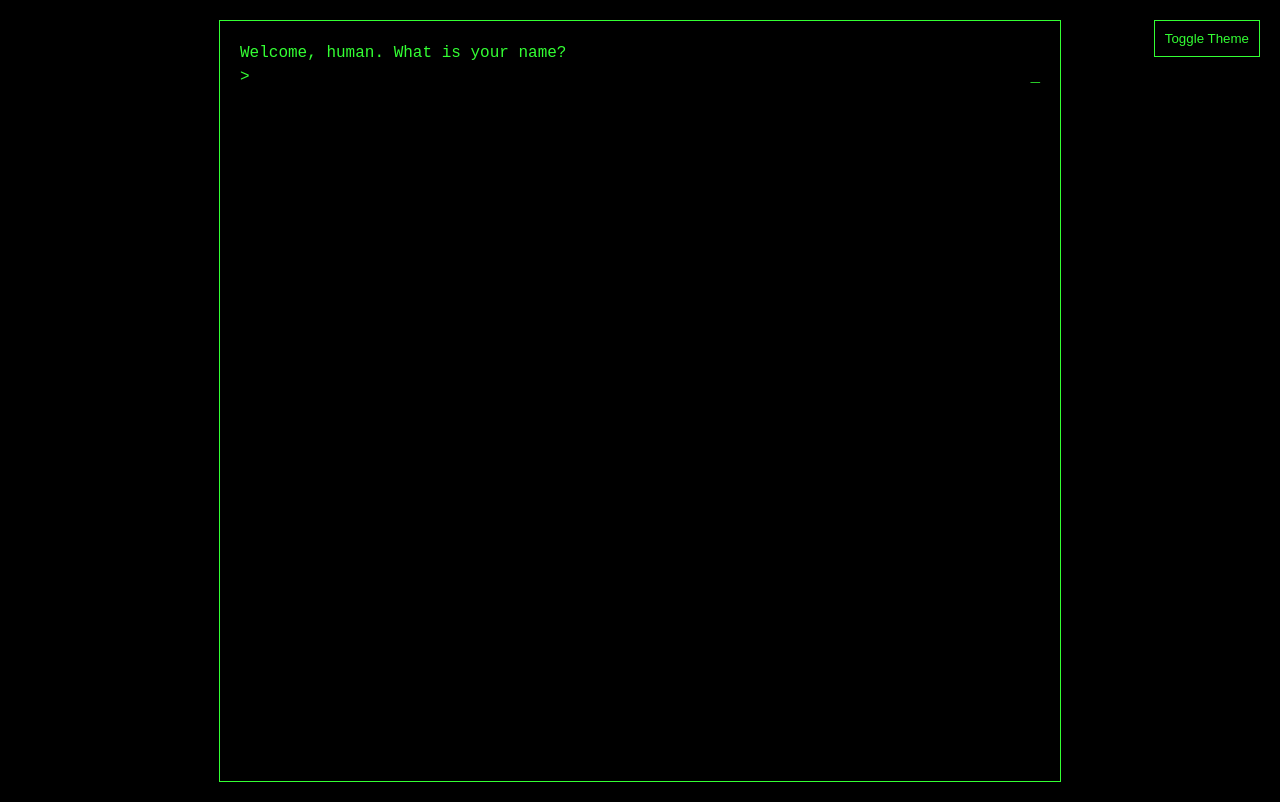
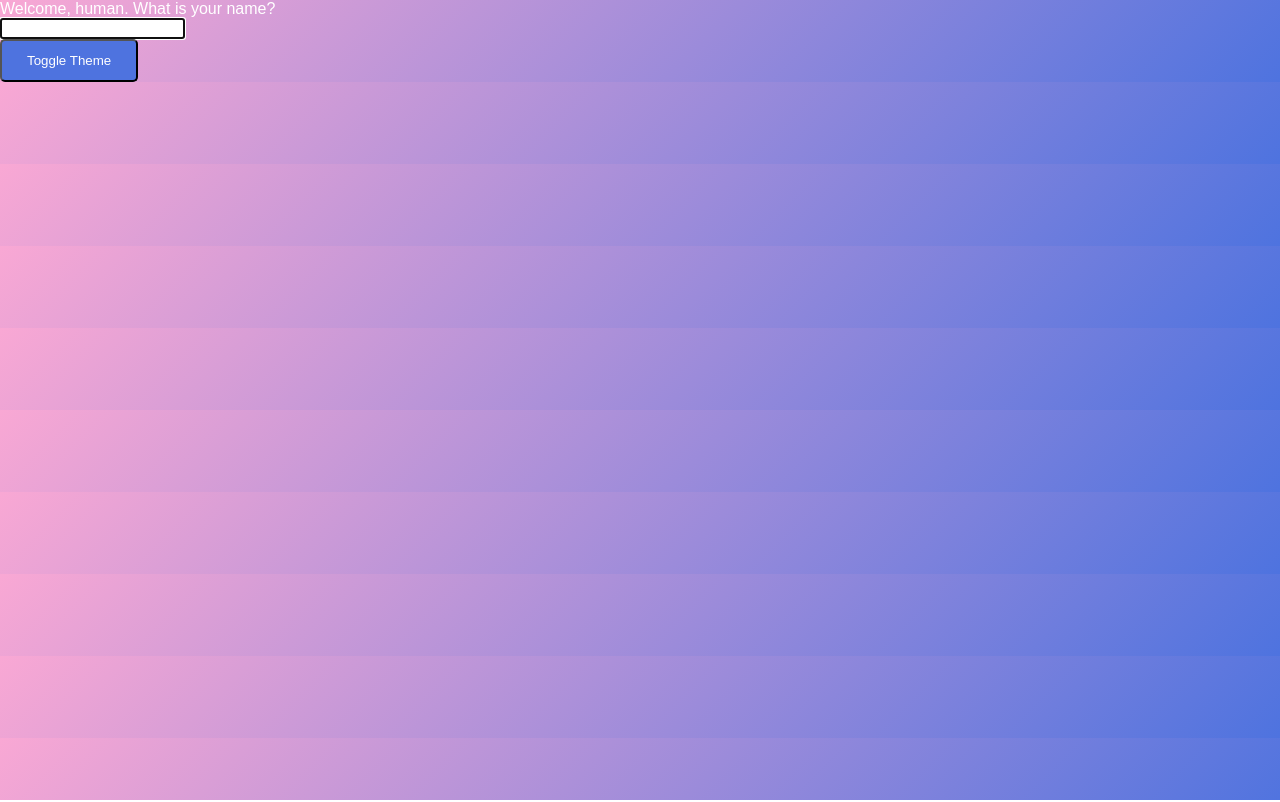
Before and after one commit to Nasr-afk/ai-portfolio, a plain HTML site: page index.html in a window 1280 px wide. Drawn offline with Linux system fonts and the light colour scheme.

Commit message:
Update styles.css

```diff
--- a/styles.css
+++ b/styles.css
@@ -1,78 +1,92 @@
-/* Base Styles */
+/* Body & Background */
 body {
-    background: #000;
-    color: #33ff33;
-    font-family: 'Courier New', Courier, monospace;
+  font-family: 'Poppins', sans-serif;
+  background: linear-gradient(135deg, #f9a8d4, #4e73df);
+  color: #ffffff;
   margin: 0;
-    padding: 20px;
-    overflow: hidden;
+  padding: 0;
+  box-sizing: border-box;
+  overflow-x: hidden;
+  transition: background 0.5s ease;
 }
 
-  #terminal {
-    max-width: 800px;
-    margin: auto;
-    white-space: pre-wrap;
+/* Text Styling */
+h1, h2, p {
+  letter-spacing: 1px;
   line-height: 1.5;
-    height: 90vh;
-    overflow-y: auto;
-    border: 1px solid #33ff33;
-    padding: 20px;
+  text-align: center;
 }
 
-  /* Dark Mode */
-  body.dark {
-    background-color: #121212;
-    color: #ffffff;
+/* Main Container */
+.container {
+  max-width: 1200px;
+  margin: 0 auto;
+  padding: 40px;
+  box-shadow: 0 4px 10px rgba(0, 0, 0, 0.1);
+  border-radius: 10px;
+  background: rgba(0, 0, 0, 0.5);
 }
 
-  body.dark #terminal {
-    border-color: #ffffff;
+/* Smooth Scrolling */
+html {
+  scroll-behavior: smooth;
 }
 
-  button {
-    background: transparent;
-    color: #33ff33;
-    border: 1px solid #33ff33;
-    padding: 10px;
-    cursor: pointer;
-    position: absolute;
-    top: 20px;
-    right: 20px;
+/* Links & Buttons */
+a, button {
+  color: #ffffff;
+  text-decoration: none;
+  padding: 12px 25px;
+  background: #4e73df;
+  border-radius: 5px;
+  transition: all 0.3s ease;
 }
 
-  .input-line {
-    display: flex;
+a:hover, button:hover {
+  background: #f9a8d4;
+  transform: scale(1.05);
+  box-shadow: 0 4px 15px rgba(0, 0, 0, 0.2);
 }
 
-  .input-line::before {
-    content: '> ';
-    color: #33ff33;
+/* Header Style */
+header {
+  font-size: 2rem;
+  margin-bottom: 20px;
+  font-weight: 700;
+  text-transform: uppercase;
+  animation: fadeIn 2s ease-in-out;
 }
 
-  input {
-    background: transparent;
-    color: #33ff33;
-    border: none;
-    outline: none;
-    font-family: inherit;
-    width: 100%;
+/* Keyframe Animations */
+@keyframes fadeIn {
+  from {
+    opacity: 0;
+    transform: translateY(-50px);
+  }
+  to {
+    opacity: 1;
+    transform: translateY(0);
+  }
 }
 
-  .fade-in {
-    animation: fadeIn 0.5s ease-in-out;
+/* Cards or Sections */
+.card {
+  margin: 20px;
+  padding: 30px;
+  background: #ffffff;
+  border-radius: 8px;
+  box-shadow: 0 4px 10px rgba(0, 0, 0, 0.1);
+  transition: all 0.3s ease;
 }
 
-  @keyframes fadeIn {
-    from { opacity: 0; transform: translateY(10px); }
-    to { opacity: 1; transform: translateY(0); }
+.card:hover {
+  transform: translateY(-10px);
+  box-shadow: 0 6px 15px rgba(0, 0, 0, 0.2);
 }
 
-  .blinking-cursor::after {
-    content: '_';
-    animation: blink 1s step-end infinite;
+/* Footer */
+footer {
+  text-align: center;
+  margin-top: 40px;
+  font-size: 0.9rem;
 }
-
-  @keyframes blink {
-    from, to { opacity: 1; }
-    50% { opacity: 0; }
-  }
```
Lines whose indentation alone changed are shown as unchanged.
